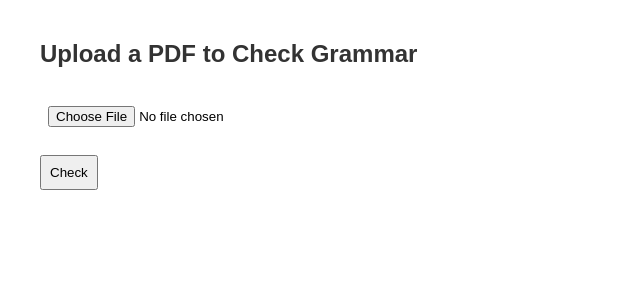
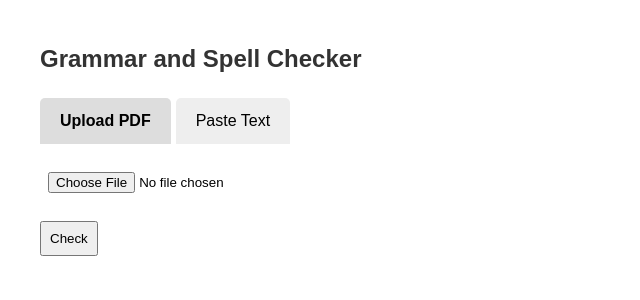
Before and after one commit to Adam1505code/pdf-grammar-checker, a Flask app: page / in a window 1280 px wide. Shown: the top 300 px of the page, without its empty margins (0-640 px from the left). Run offline with Flask 3, Linux system fonts and the light colour scheme.

Commit message:
Update index.html

```diff
--- a/templates/index.html
+++ b/templates/index.html
@@ -6,6 +6,7 @@
         body {
             font-family: Arial, sans-serif;
             margin: 40px;
+            line-height: 1.6;
         }
         h2, h3 {
             color: #333;
@@ -14,6 +15,7 @@
             background-color: #f4f4f4;
             padding: 15px;
             overflow-x: auto;
+            white-space: pre-wrap;
         }
         .issue {
             background: #ffe6e6;
@@ -21,25 +23,86 @@
             margin-bottom: 10px;
             border-left: 5px solid red;
         }
-        input, button {
+        input, button, textarea {
             margin: 10px 0;
             padding: 8px;
+        }
+        textarea {
+            width: 100%;
+            height: 200px;
+            resize: vertical;
+        }
+        .error {
+            color: red;
+            text-decoration: underline;
+        }
+        .correction {
+            color: blue;
+            font-weight: bold;
+        }
+        .suggestion {
+            color: #666;
+            font-style: italic;
+        }
+        .tabs {
+            display: flex;
+            margin-bottom: 10px;
+        }
+        .tab {
+            padding: 10px 20px;
+            background: #eee;
+            cursor: pointer;
+            margin-right: 5px;
+            border-radius: 5px 5px 0 0;
+        }
+        .tab.active {
+            background: #ddd;
+            font-weight: bold;
+        }
+        .tab-content {
+            display: none;
+        }
+        .tab-content.active {
+            display: block;
         }
     </style>
 </head>
 <body>
-    <h2>Upload a PDF to Check Grammar</h2>
+    <h2>Grammar and Spell Checker</h2>
+
+    <div class="tabs">
+        <div class="tab active" onclick="switchTab('upload')">Upload PDF</div>
+        <div class="tab" onclick="switchTab('paste')">Paste Text</div>
+    </div>
+
+    <div id="upload-tab" class="tab-content active">
         <form method="POST" enctype="multipart/form-data">
             <input type="file" name="pdf" accept=".pdf" required>
             <br>
             <button type="submit">Check</button>
         </form>
+    </div>
+
+    <div id="paste-tab" class="tab-content">
+        <form method="POST">
+            <textarea name="text_input" placeholder="Paste your text here (up to 3500 words)..." required></textarea>
+            <br>
+            <button type="submit">Check</button>
+        </form>
+    </div>
 
     {% if text %}
-        <h3>Extracted Text:</h3>
+        <h3>Checked Text:</h3>
+        <div class="text-output">
+            {% if highlighted_text %}
+                {{ highlighted_text|safe }}
+            {% else %}
                 <pre>{{ text }}</pre>
+            {% endif %}
+        </div>
 
-        <h3>Grammar Issues Found:</h3>
+        <h3>Grammar Issues Found ({{ issues|length }}):</h3>
+        {% if issues %}
             {% for issue in issues %}
                 <div class="issue">
                     <strong>{{ issue.message }}</strong><br>
@@ -47,6 +110,25 @@
                     <em>Suggestions:</em> {{ issue.suggestions | join(', ') }}
                 </div>
             {% endfor %}
+        {% else %}
+            <p>No issues found! Your text looks good.</p>
         {% endif %}
+    {% endif %}
+
+    <script>
+        function switchTab(tabName) {
+            // Hide all tabs
+            document.querySelectorAll('.tab-content').forEach(tab => {
+                tab.classList.remove('active');
+            });
+            document.querySelectorAll('.tab').forEach(tab => {
+                tab.classList.remove('active');
+            });
+
+            // Show selected tab
+            document.getElementById(tabName + '-tab').classList.add('active');
+            document.querySelector(`.tab:nth-child(${tabName === 'upload' ? 1 : 2})`).classList.add('active');
+        }
+    </script>
 </body>
 </html>
```
Lines whose indentation alone changed are shown as unchanged.
